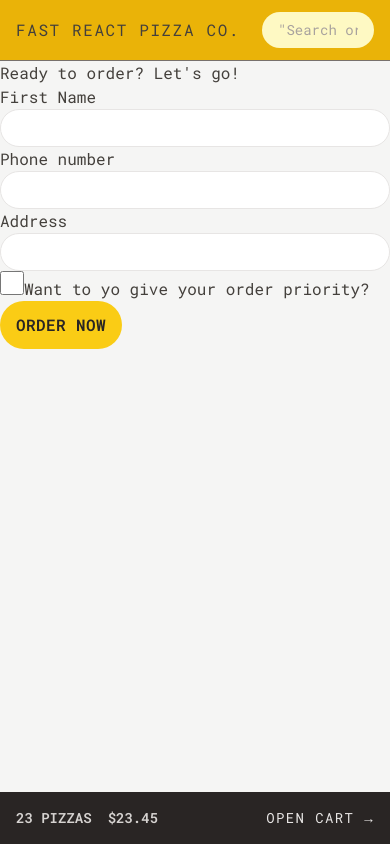
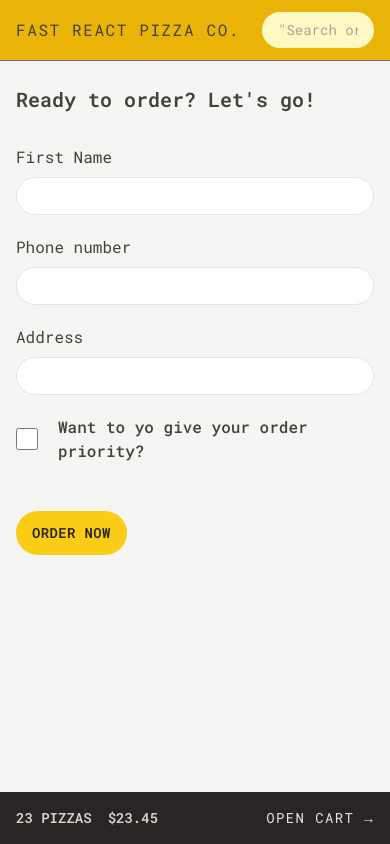
Before and after one commit to beniyaakov/theFastPizzaApp, a React (Vite) app: page /order/new in a window 390 px wide. Built offline with nearby package versions, Linux system fonts and the light colour scheme.

Commit message:
styling the order form and fix fhe tittle

```diff
--- a/src/features/cart/Cart.tsx
+++ b/src/features/cart/Cart.tsx
@@ -1,4 +1,3 @@
-import { Link } from "react-router-dom";
 import LinkButton from "../../ui/LinkButton";
 import Button from "../../ui/Button";
 import CartItem from "./CartItem";
--- a/src/features/cart/CartItem.tsx
+++ b/src/features/cart/CartItem.tsx
@@ -11,7 +11,7 @@
 };
 
 function CartItem({ item }:CartItemType) {
-  const { pizzaId, name, quantity, totalPrice } = item;
+  const {  name, quantity, totalPrice } = item;
 
   return (
     <li className="py-3 sm:flex sm:items-center sm:justify-between">
--- a/src/features/order/CreateOrder.tsx
+++ b/src/features/order/CreateOrder.tsx
@@ -7,7 +7,7 @@
 
 const isValidPhone = (str: string) =>
   /^\+?\d{1,4}?[-.\s]?\(?\d{1,3}?\)?[-.\s]?\d{1,4}[-.\s]?\d{1,4}[-.\s]?\d{1,9}$/.test(
-    str,
+    str
   );
 
 const fakeCart: cartType[] = [
@@ -42,28 +42,33 @@
   const cart = fakeCart;
 
   return (
-    <div>
-      <h2>Ready to order? Let's go!</h2>
+    <div className="px-4 py-6">
+      <h2 className="text-xl mb-8 font-semibold">Ready to order? Let's go!</h2>
 
       <Form method="POST" action="/order/new">
-        <div>
-          <label>First Name</label>
-          <input className="input" type="text" name="customer" required />
+        <div className="mb-5 flex gap-2 flex-col sm:flex-row sm:items-center ">
+          <label className="sm:basis-40">First Name</label>
+          <input
+            className="input grow"
+            type="text"
+            name="customer"
+            required
+          />
         </div>
 
-        <div>
-          <label>Phone number</label>
-          <div>
-            <input className="input" type="tel" name="phone" required />
+        <div className="mb-5 flex gap-2 flex-col sm:flex-row sm:items-center">
+          <label className="sm:basis-40">Phone number</label>
+          <div className="grow">
+            <input className="input w-full" type="tel" name="phone" required />
+            {formErrors?.phone && <p className="text-xs mt-2 text-red-700 bg-red-100 rounded-md p-2">{formErrors.phone}</p>}
           </div>
-          {formErrors?.phone && <p>{formErrors.phone}</p>}
         </div>
 
-        <div>
-          <label>Address</label>
-          <div>
+        <div className="mb-5 flex gap-2 flex-col sm:flex-row sm:items-center">
+          <label className="sm:basis-40">Address</label>
+          <div className="grow">
             <input
-            className="input"
+              className="input w-full"
               type="text"
               name="address"
               required
@@ -71,15 +76,16 @@
           </div>
         </div>
 
-        <div>
-          <input className="h-6 w-6 accent-yellow-400 focus:outline-none focus:ring focus:ring-yellow-400 focus:ring-offset-2"
+        <div className="mb-12 flex items-center gap-5">
+          <input
+            className="h-6 w-6 accent-yellow-400 focus:outline-none focus:ring focus:ring-yellow-400 focus:ring-offset-2"
             type="checkbox"
             name="priority"
             id="priority"
             // value={withPriority}
             // onChange={(e) => setWithPriority(e.target.checked)}
           />
-          <label htmlFor="priority">Want to yo give your order priority?</label>
+          <label htmlFor="priority" className="font-medium">Want to yo give your order priority?</label>
         </div>
 
         <div>
@@ -87,7 +93,6 @@
           <Button disabled={isSubmitting} type="primary">
             {isSubmitting ? "Placing order... " : "Order now"}
           </Button>
-
         </div>
       </Form>
     </div>
--- a/src/index.css
+++ b/src/index.css
@@ -4,7 +4,7 @@
 
 @layer components {
   .input {
-    @apply w-full rounded-full border border-stone-200 px-4 py-2 text-sm transition-all duration-300 placeholder:text-stone-400 focus:outline-none focus:ring focus:ring-yellow-400 md:px-6 md:py-3;
+    @apply  rounded-full border border-stone-200 px-4 py-2 text-sm transition-all duration-300 placeholder:text-stone-400 focus:outline-none focus:ring focus:ring-yellow-400 md:px-6 md:py-3;
   }
 
   /* https://dev.to/afif/i-made-100-css-loaders-for-your-next-project-4eje */
--- a/src/ui/Button.tsx
+++ b/src/ui/Button.tsx
@@ -15,13 +15,13 @@
   type = "primary",
 }: ButtonType) {
   const base =
-    "inline-block rounded-full bg-yellow-400  font-semibold uppercase tracking-wide  text-stone-800 transition-colors duration-300 hover:bg-yellow-300  focus:bg-yellow-300 focus:outline-none focus:ring      focus:ring-yellow-300 focus:ring-offset-2 disabled:cursor-not-allowed";
+    "text-sm inline-block rounded-full bg-yellow-400  font-semibold uppercase tracking-wide  text-stone-800 transition-colors duration-300 hover:bg-yellow-300  focus:bg-yellow-300 focus:outline-none focus:ring      focus:ring-yellow-300 focus:ring-offset-2 disabled:cursor-not-allowed";
 
   const styles = {
     primary: base + " px-4 py-3 md:px-6 md:py-4",
     small: base + " px-4 py-2 md:px-5 md:py-2.5 text-xs",
     secondary:
-      "px-4 py-2.5 md:px-6 md:py-3.5 border-2 border-stone-300 inline-block rounded-full font-semibold uppercase tracking-wide  text-stone-400 transition-colors duration-300 hover:bg-stone-300 focus:text-stone-800 hover:text-stone-800 focus:bg-stone-300 focus:outline-none focus:ring focus:ring-stone-200 focus:ring-offset-2 disabled:cursor-not-allowed",
+      "px-4 text-sm py-2.5 md:px-6 md:py-3.5 border-2 border-stone-300 inline-block rounded-full font-semibold uppercase tracking-wide  text-stone-400 transition-colors duration-300 hover:bg-stone-300 focus:text-stone-800 hover:text-stone-800 focus:bg-stone-300 focus:outline-none focus:ring focus:ring-stone-200 focus:ring-offset-2 disabled:cursor-not-allowed",
   };
 
   const className = styles[type as keyof typeof styles] || styles["primary"];
```
Also changed, not shown: index.html (+2 -2 lines), package.json (+12 -0 lines), 1 other file (tests, documents, lock files or other folders).
